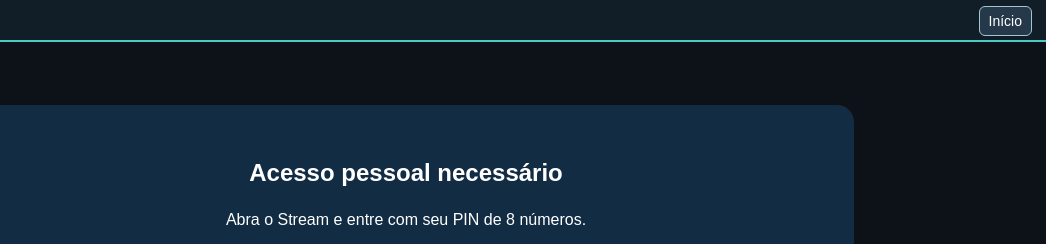
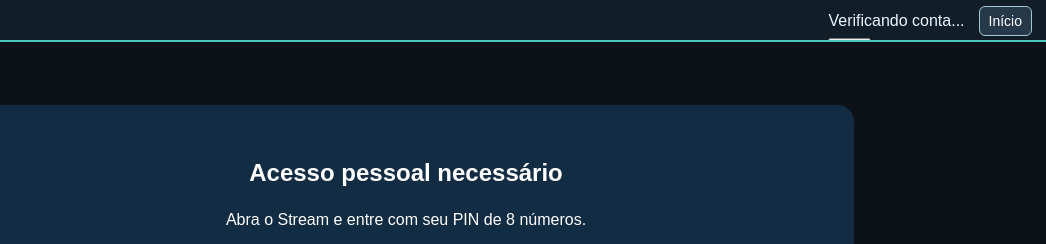
Before and after one commit to DrivMatch/drivmatch-stream, a website: page site/tv.html in a window 1280 px wide. Shown: the top 244 px of the page, 234-1280 px from the left. Drawn offline with Linux system fonts and the light colour scheme; files that its build step writes are made by us from their sources; no server answers; files whose address does not match are found by name.

Commit message:
SECURITY: show authenticated account identity and real logout in Stream TV guide

```diff
--- a/site/tv.html
+++ b/site/tv.html
@@ -12,7 +12,7 @@
 <div class="tv-shell" id="tv-shell">
   <header class="topbar">
     <div class="brand"><span class="logo">▶</span><span><b>DrivMatch <em>Stream</em></b></span></div>
-    <nav class="toplinks" aria-label="Navegação da conta"><a href="/stream/" class="top-link" id="home-link">Início</a></nav>
+    <nav class="toplinks" aria-label="Navegação da conta"><span class="account-identity" id="account-identity" aria-label="Conta conectada">Verificando conta...</span><a href="/stream/" class="top-link" id="home-link">Início</a><form class="account-logout" method="post" action="/stream/logout"><button type="submit">Sair</button></form></nav>
   </header>
   <main class="tv-layout" id="tv-layout">
     <div class="mobile-panes" id="mobile-panes" role="group" aria-label="Navegar entre países e canais">
```
